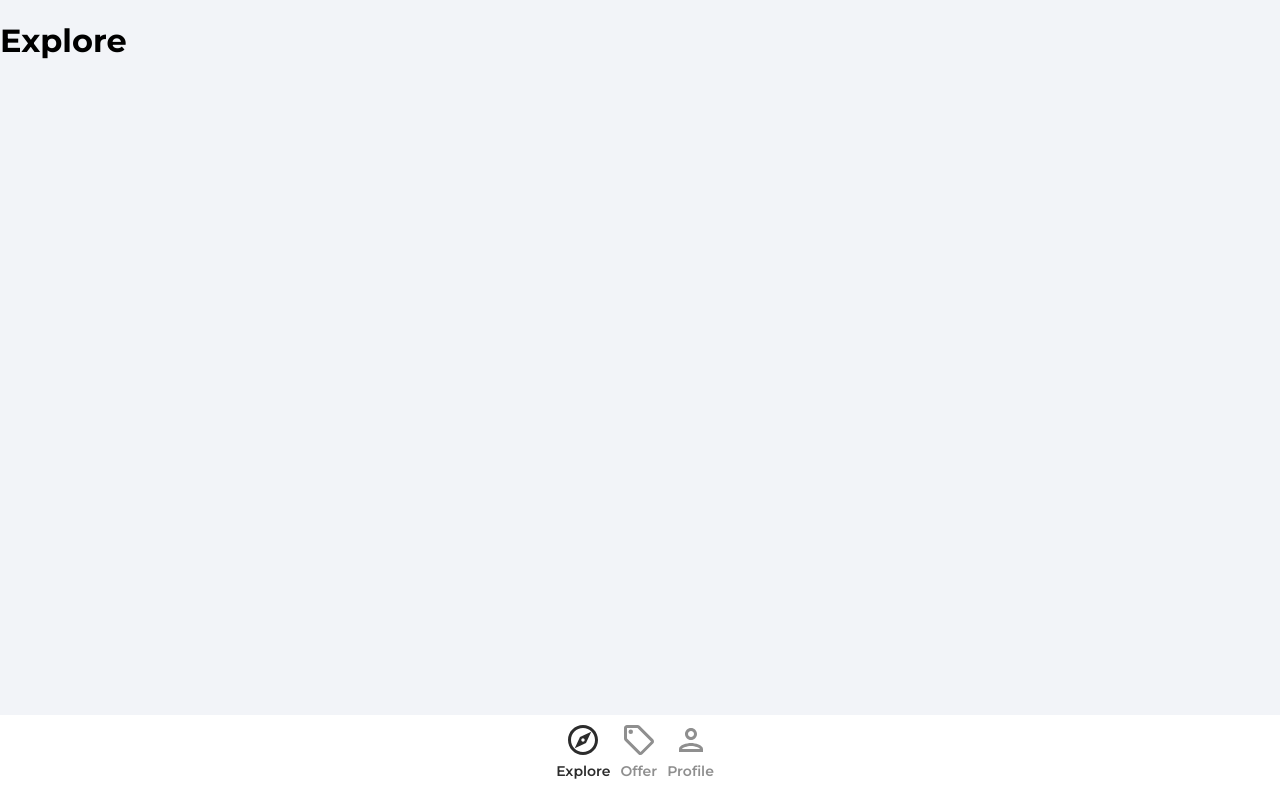
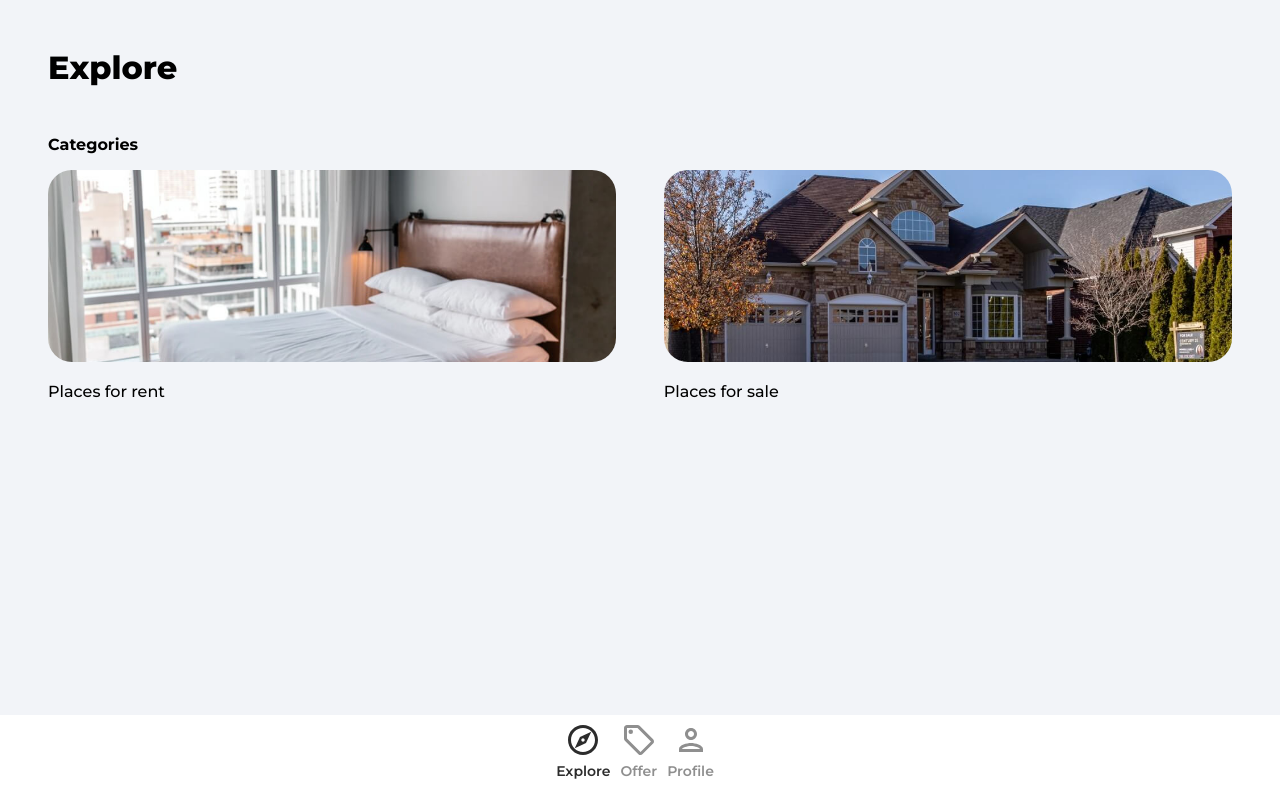
Before and after one commit to blksy/House_market, a React (Create React App) app: page / in a window 1280 px wide. Built offline with nearby package versions, Linux system fonts and the light colour scheme.

Commit message:
updated Explore page with links and images to sell/rent

```diff
--- a/src/pages/Explore.jsx
+++ b/src/pages/Explore.jsx
@@ -1,8 +1,36 @@
+import {Link} from 'react-router-dom'
+import rentCategoryImage from '../assets/jpg/rentCategoryImage.jpg'
+import sellCategoryImage from '../assets/jpg/sellCategoryImage.jpg'
+
 function Explore(){
     return(
-        <div>
-            <h1>Explore</h1>
+        <div className='explore'>
+            <header>
+                <p className="pageHeader">Explore</p>
+            </header>
+
+            <main>
+            <p className='exploreCategoryHeading'>Categories</p>
+        <div className='exploreCategories'>
+          <Link to='/category/rent'>
+            <img
+              src={rentCategoryImage}
+              alt='rent'
+              className='exploreCategoryImg'
+            />
+            <p className='exploreCategoryName'>Places for rent</p>
+          </Link>
+          <Link to='/category/sale'>
+            <img
+              src={sellCategoryImage}
+              alt='sell'
+              className='exploreCategoryImg'
+            />
+            <p className='exploreCategoryName'>Places for sale</p>
+          </Link>
         </div>
+      </main>
+    </div>
     )
 }
 
```
